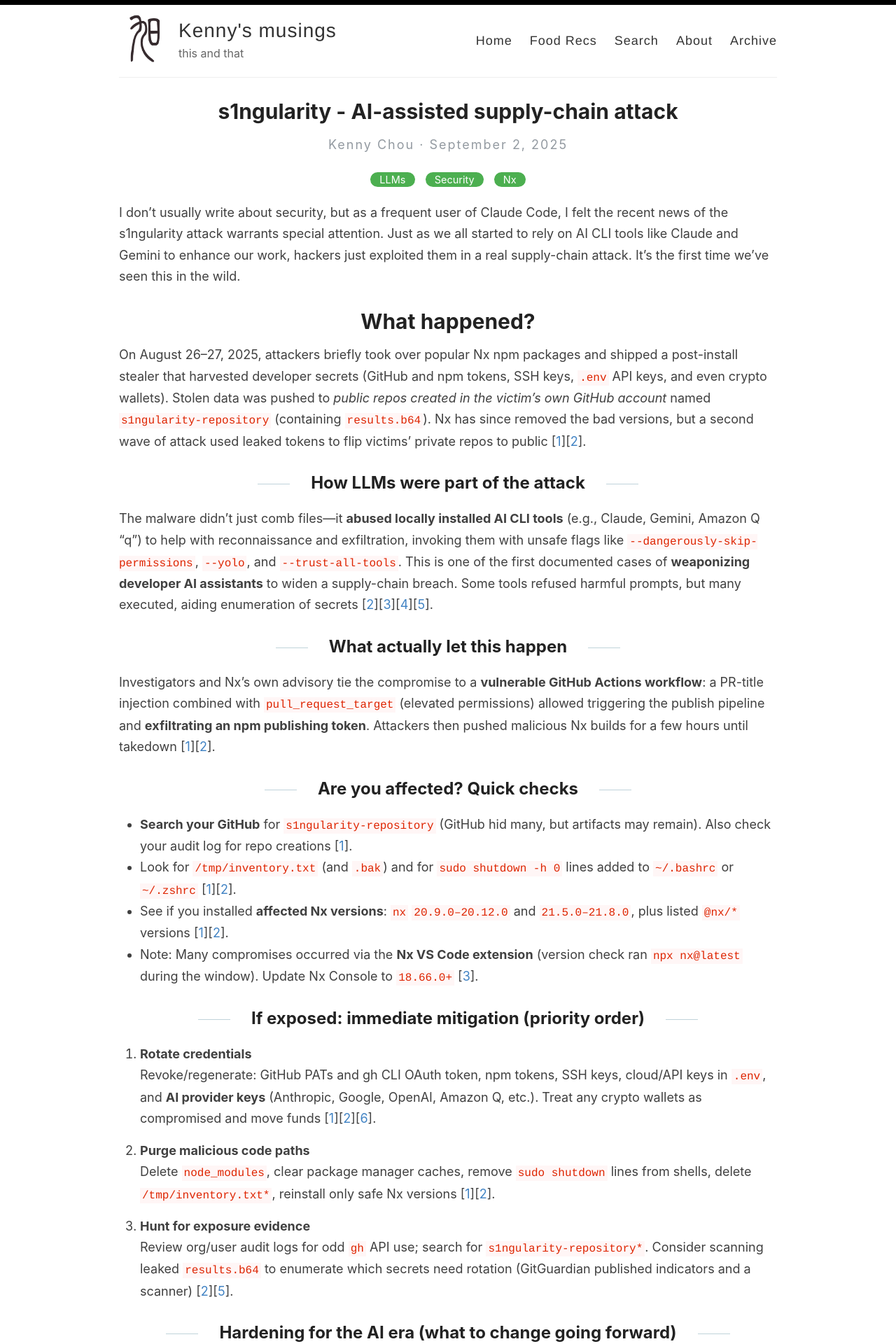
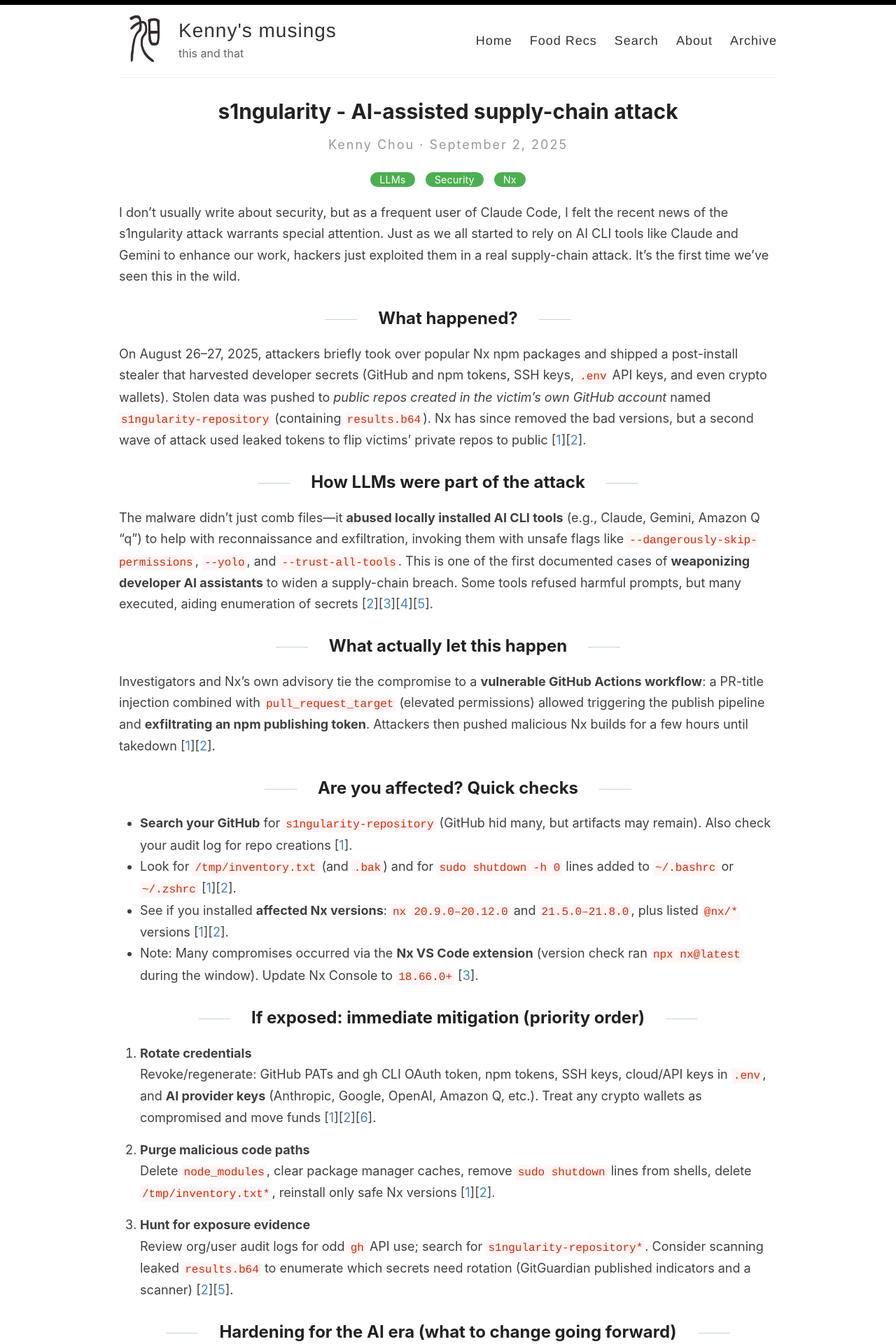
Before and after one commit to kfchou/kfchou.github.io, a Jekyll site: the page built from _posts/2025-09-02-singularity-attack.md, in a window 1280 px wide. Shown: the top 1920 px of the page at 70% size. Built offline with Jekyll 4.4.1, drawn with Linux system fonts in a browser that asks for light colours; comment, search, counter and statistics services are not loaded.

Commit message:
asjust formatting

```diff
--- a/_posts/2025-09-02-singularity-attack.md
+++ b/_posts/2025-09-02-singularity-attack.md
@@ -6,7 +6,7 @@
 
 I don't usually write about security, but as a frequent user of Claude Code, I felt the recent news of the s1ngularity attack warrants special attention. Just as we all started to rely on AI CLI tools like Claude and Gemini to enhance our work, hackers just exploited them in a real supply-chain attack. It's the first time we've seen this in the wild.
 
-# What happened?
+## What happened?
 
 On August 26–27, 2025, attackers briefly took over popular Nx npm packages and shipped a post-install stealer that harvested developer secrets (GitHub and npm tokens, SSH keys, `.env` API keys, and even crypto wallets). Stolen data was pushed to *public repos created in the victim's own GitHub account* named `s1ngularity-repository` (containing `results.b64`). Nx has since removed the bad versions, but a second wave of attack used leaked tokens to flip victims' private repos to public [[1][1]][[2][2]].
 
```
